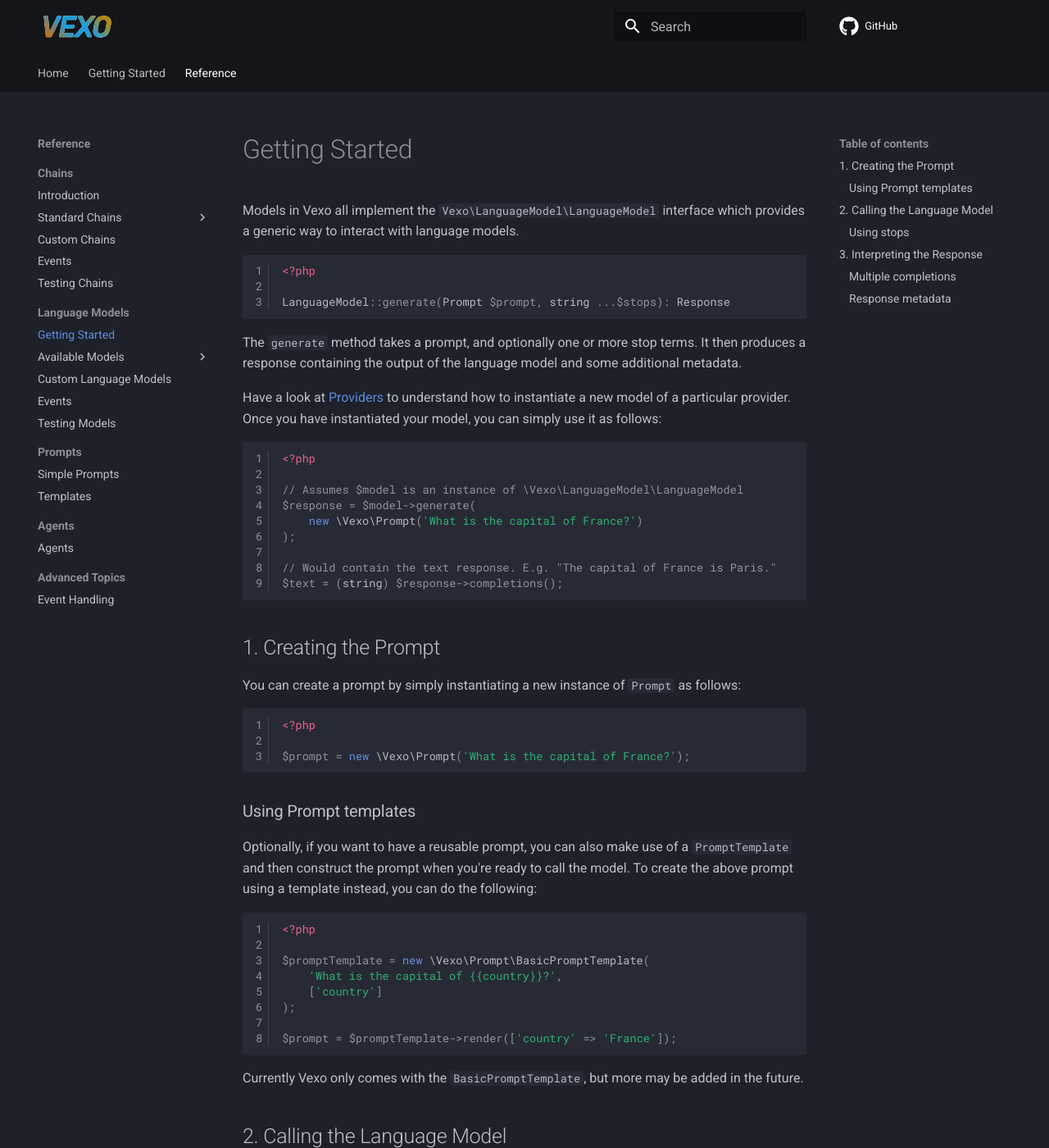
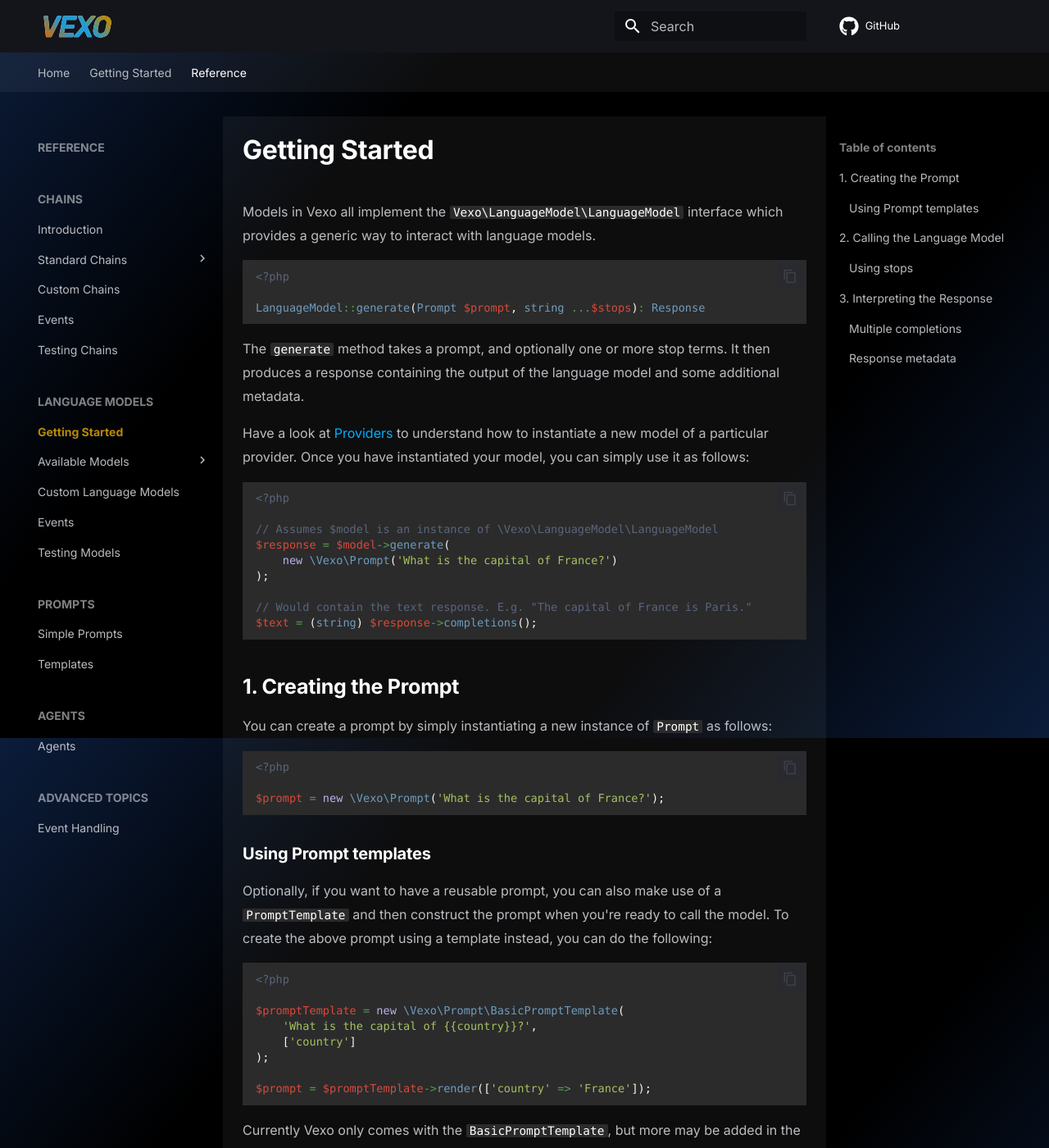
Before and after one commit to VexoAI/documentation, an MkDocs documentation site: the page built from docs/reference/language-models/getting-started.md, in a window 1280 px wide and 1400 px high. Shown: the whole window at 82% size. Built offline with MkDocs 1.6.1 and Material for MkDocs 9.7.7, drawn with Linux system fonts in a browser that asks for light colours; some web fonts are replaced; comment, search, counter and statistics services are not loaded; some of the changed text lies outside the part shown.

Commit message:
Style tweaks

```diff
--- a/mkdocs.yml
+++ b/mkdocs.yml
@@ -7,14 +7,19 @@ theme:
   palette:
     scheme: slate
     primary: black
+  font:
+    text: Inter
+    code: Menlo
   icon:
     repo: fontawesome/brands/github
   features:
     - navigation.sections
     - navigation.tracking
     - navigation.tabs
+    - content.code.copy
 extra_css:
   - assets/stylesheets/extra.css
+  - assets/stylesheets/highlight.css
 repo_url: https://github.com/VexoAI/vexo
 markdown_extensions:
   - admonition
@@ -25,8 +30,6 @@ markdown_extensions:
       line_spans: __span
       use_pygments: true
       pygments_lang_class: true
-      linenums: true
-      anchor_linenums: true
   - pymdownx.superfences:
       custom_fences:
         - name: mermaid
--- a/overrides/assets/stylesheets/extra.css
+++ b/overrides/assets/stylesheets/extra.css
@@ -1,20 +1,29 @@
-/*
 :root > * {
-    --md-code-hl-color:                  hsla(#{hex2hsl($clr-yellow-a200)}, 0.5);
-    --md-code-hl-number-color:           hsla(0, 67%, 50%, 1);
-    --md-code-hl-special-color:          hsla(340, 83%, 47%, 1);
-    --md-code-hl-function-color:         hsla(291, 45%, 50%, 1);
-    --md-code-hl-constant-color:         hsla(250, 63%, 60%, 1);
-    --md-code-hl-keyword-color:          hsla(219, 54%, 51%, 1);
-    --md-code-hl-string-color:           hsla(150, 63%, 30%, 1);
-    --md-code-hl-name-color:             var(--md-code-fg-color);
-    --md-code-hl-operator-color:         var(--md-default-fg-color--light);
-    --md-code-hl-punctuation-color:      var(--md-default-fg-color--light);
-    --md-code-hl-comment-color:          var(--md-default-fg-color--light);
-    --md-code-hl-generic-color:          var(--md-default-fg-color--light);
-    --md-code-hl-variable-color:         var(--md-default-fg-color--light);
+    --md-default-bg-color: transparent;
 }
-*/
+
+html {
+    background: rgb(11,28,58);
+    background: linear-gradient(130deg, rgba(11,28,58,1) 0%, rgba(0,0,0,1) 30%, rgba(0,0,0,1) 70%, rgba(11,28,58,1) 100%) fixed no-repeat;
+}
+
+body {
+    background-color: transparent;
+}
+
+@media screen and (min-width: 76.25em) {
+    [data-md-color-primary="black"] .md-tabs {
+        background-color: rgba(255,255,255,.05);
+    }
+}
+
+.md-footer {
+    background-color: rgba(255,255,255,.05);
+}
+
+.md-footer-meta {
+    background-color: transparent;
+}
 
 .md-header__button.md-logo img,
 .md-header__button.md-logo svg {
@@ -22,9 +31,29 @@
 }
 
 .md-header__topic {
-    opacity:0;
-    pointer-events:none;
-    z-index:-1
+    opacity: 0;
+}
+
+.md-content {
+    background-color: rgba(255,255,255,.05);
+    margin-bottom: 1.5rem;
+}
+
+.md-nav {
+    line-height: 2;
+}
+
+.md-nav__item--section {
+    margin-top: 2.5em;
+}
+
+.md-nav--lifted > .md-nav__list > .md-nav__item > [for],
+.md-nav__item--section > .md-nav__link[for] {
+    text-transform: uppercase;
+}
+
+.md-typeset {
+    line-height: 1.8;
 }
 
 .md-typeset .admonition,
@@ -33,3 +62,49 @@
     border-left-width: 4px;
     font-size: 0.8rem;
 }
+
+.md-typeset .highlighttable {
+    margin: 1.5em 0;
+}
+
+.md-typeset h1,
+.md-typeset h2,
+.md-typeset h3 {
+    font-weight: bold;
+    color: #fff;
+}
+
+.md-typeset a {
+    color: #00aeff;
+}
+
+.md-nav__link:focus,
+.md-nav__link:hover,
+.md-typeset a:focus,
+.md-typeset a:hover {
+    color: #B98904;
+}
+
+.md-nav__item .md-nav__link--active {
+    color: #B98904;
+    font-weight: bold;
+}
+
+.md-typeset table:not([class]) {
+    font-size:.8rem;
+    background-color: hsla(var(--md-hue),15%,15%,1);
+}
+
+.md-typeset table:not([class]) td {
+    padding: .9375em;
+}
+
+.md-typeset td > code,
+.md-typeset p > code {
+    color: #fff;
+    font-size: .9em;
+}
+
+.md-typeset pre > code:hover {
+    scrollbar-color: #B98904 #0000;
+}
--- /dev/null
+++ b/overrides/assets/stylesheets/highlight.css
@@ -0,0 +1,70 @@
+.highlighttable .linenos {
+    background: #2b2b2b;
+}
+.md-typeset code { background: #2b2b2b; color: #f9f7f3 }
+
+.highlight .hll { background-color: #3a4055 }
+.highlight  { background: #2b2b2b; color: #f9f7f3 }
+.highlight .c { color: #5a647e } /* Comment */
+.highlight .err { color: #da4939 } /* Error */
+.highlight .k { color: #b6b3eb } /* Keyword */
+.highlight .l { color: #cc7833 } /* Literal */
+.highlight .n { color: #f9f7f3 } /* Name */
+.highlight .o { color: #519f50 } /* Operator */
+.highlight .p { color: #f9f7f3 } /* Punctuation */
+.highlight .cm { color: #5a647e } /* Comment.Multiline */
+.highlight .cp { color: #5a647e } /* Comment.Preproc */
+.highlight .c1 { color: #5a647e } /* Comment.Single */
+.highlight .cs { color: #5a647e } /* Comment.Special */
+.highlight .gd { color: #da4939 } /* Generic.Deleted */
+.highlight .ge { font-style: italic } /* Generic.Emph */
+.highlight .gh { color: #f9f7f3; font-weight: bold } /* Generic.Heading */
+.highlight .gi { color: #a5c261 } /* Generic.Inserted */
+.highlight .gp { color: #5a647e; font-weight: bold } /* Generic.Prompt */
+.highlight .gs { font-weight: bold } /* Generic.Strong */
+.highlight .gu { color: #519f50; font-weight: bold } /* Generic.Subheading */
+.highlight .kc { color: #b6b3eb } /* Keyword.Constant */
+.highlight .kd { color: #b6b3eb } /* Keyword.Declaration */
+.highlight .kn { color: #519f50 } /* Keyword.Namespace */
+.highlight .kp { color: #b6b3eb } /* Keyword.Pseudo */
+.highlight .kr { color: #b6b3eb } /* Keyword.Reserved */
+.highlight .kt { color: #ffc66d } /* Keyword.Type */
+.highlight .ld { color: #a5c261 } /* Literal.Date */
+.highlight .m { color: #cc7833 } /* Literal.Number */
+.highlight .s { color: #a5c261 } /* Literal.String */
+.highlight .na { color: #6d9cbe } /* Name.Attribute */
+.highlight .nb { color: #f9f7f3 } /* Name.Builtin */
+.highlight .nc { color: #ffc66d } /* Name.Class */
+.highlight .no { color: #da4939 } /* Name.Constant */
+.highlight .nd { color: #519f50 } /* Name.Decorator */
+.highlight .ni { color: #f9f7f3 } /* Name.Entity */
+.highlight .ne { color: #da4939 } /* Name.Exception */
+.highlight .nf { color: #6d9cbe } /* Name.Function */
+.highlight .nl { color: #f9f7f3 } /* Name.Label */
+.highlight .nn { color: #ffc66d } /* Name.Namespace */
+.highlight .nx { color: #6d9cbe } /* Name.Other */
+.highlight .py { color: #f9f7f3 } /* Name.Property */
+.highlight .nt { color: #519f50 } /* Name.Tag */
+.highlight .nv { color: #da4939 } /* Name.Variable */
+.highlight .ow { color: #519f50 } /* Operator.Word */
+.highlight .w { color: #f9f7f3 } /* Text.Whitespace */
+.highlight .mf { color: #cc7833 } /* Literal.Number.Float */
+.highlight .mh { color: #cc7833 } /* Literal.Number.Hex */
+.highlight .mi { color: #cc7833 } /* Literal.Number.Integer */
+.highlight .mo { color: #cc7833 } /* Literal.Number.Oct */
+.highlight .sb { color: #a5c261 } /* Literal.String.Backtick */
+.highlight .sc { color: #f9f7f3 } /* Literal.String.Char */
+.highlight .sd { color: #5a647e } /* Literal.String.Doc */
+.highlight .s2 { color: #a5c261 } /* Literal.String.Double */
+.highlight .se { color: #cc7833 } /* Literal.String.Escape */
+.highlight .sh { color: #a5c261 } /* Literal.String.Heredoc */
+.highlight .si { color: #cc7833 } /* Literal.String.Interpol */
+.highlight .sx { color: #a5c261 } /* Literal.String.Other */
+.highlight .sr { color: #a5c261 } /* Literal.String.Regex */
+.highlight .s1 { color: #a5c261 } /* Literal.String.Single */
+.highlight .ss { color: #a5c261 } /* Literal.String.Symbol */
+.highlight .bp { color: #f9f7f3 } /* Name.Builtin.Pseudo */
+.highlight .vc { color: #da4939 } /* Name.Variable.Class */
+.highlight .vg { color: #da4939 } /* Name.Variable.Global */
+.highlight .vi { color: #da4939 } /* Name.Variable.Instance */
+.highlight .il { color: #cc7833 } /* Literal.Number.Integer.Long */
```
